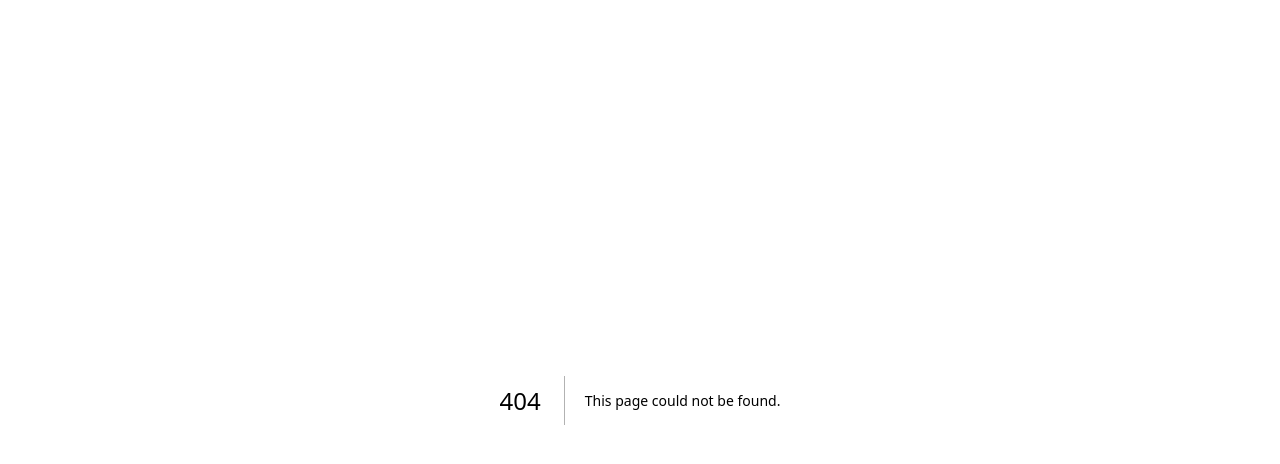
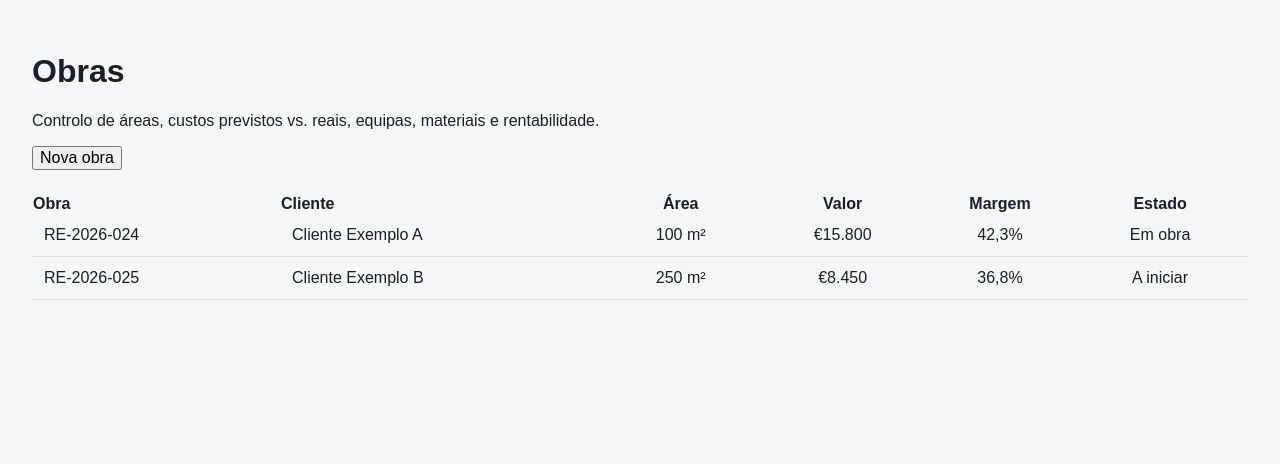
Before and after one commit to drozz2025/royal-epoxi-app, a Next.js app: page /obras in a window 1280 px wide. Before the commit this address had no page. Shown: the top 464 px of the page. Built offline with nearby package versions, Linux system fonts and the light colour scheme.

Commit message:
Add project management screen

```diff
--- /dev/null
+++ b/src/app/obras/page.tsx
@@ -0,0 +1,2 @@
+const obras=[['RE-2026-024','Cliente Exemplo A','100 m²','€15.800','42,3%','Em obra'],['RE-2026-025','Cliente Exemplo B','250 m²','€8.450','36,8%','A iniciar']];
+export default function Obras(){return <main style={{padding:32,fontFamily:'Arial'}}><h1>Obras</h1><p>Controlo de áreas, custos previstos vs. reais, equipas, materiais e rentabilidade.</p><button>Nova obra</button><table style={{marginTop:24,width:'100%',borderCollapse:'collapse'}}><thead><tr><th align="left">Obra</th><th align="left">Cliente</th><th>Área</th><th>Valor</th><th>Margem</th><th>Estado</th></tr></thead><tbody>{obras.map(o=><tr key={o[0]}>{o.map((x,i)=><td key={i} style={{padding:12,borderBottom:'1px solid #ddd',textAlign:i>1?'center':'left'}}>{x}</td>)}</tr>)}</tbody></table></main>}
```
